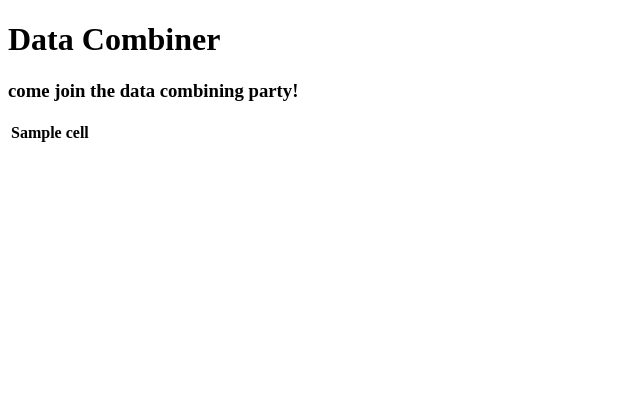
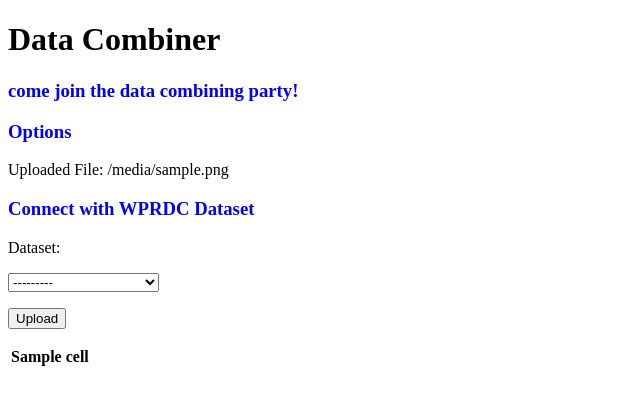
Before and after one commit to WPRDC/data-combiner, a Django app: template combiner/templates/combiner/options.html in a window 1280 px wide. Shown: the top 405 px of the page, without its empty margins (0-640 px from the left). Run offline with Django 3.2, Linux system fonts and the light colour scheme; tables that the repository leaves empty hold one stand-in row (values such as "Sample post"); the template is opened without the code that fills it: values that come from a table or form of the project are taken from there, most other values are stand-ins (such as "Sample title", 1, 10 or a date in 2020); lists and menus that the app fills with data are empty; some libraries are stand-ins or nearby versions.

Commit message:
began adding CKAN data connection functionality

```diff
--- a/combiner/forms.py
+++ b/combiner/forms.py
@@ -1,6 +1,6 @@
 from django import forms
 
-from .models import InputDocument
+from .models import InputDocument, CKANResource
 
 class DocumentForm(forms.Form):
     csv_file = forms.FileField(
@@ -11,3 +11,6 @@ class MetadataForm(forms.Form):
     geo_field = forms.CharField(
         max_length=200,
     label="Field with geo data (e.g. Lat/Lon): ")
+
+class CKANDatasetForm(forms.Form):
+    dataset = forms.ModelChoiceField(queryset=CKANResource.objects.all().order_by('name'))
--- a/combiner/models.py
+++ b/combiner/models.py
@@ -4,16 +4,15 @@ from django.utils import timezone
 from data_combiner.settings import CKAN_ROOT
 import uuid
 
+POINT = 'PNT'
+POLYGON = 'PLY'
+GEO_CHOICES = ((POINT, 'Point'), (POLYGON, 'Polygon'))
 
 def get_expiration():
     return timezone.now() + timezone.timedelta(minutes=20)
 
 
 class InputDocument(models.Model):
-    POINT = 'PNT'
-    POLYGON = 'PLY'
-    GEO_CHOICES = ((POINT, 'Point'),(POLYGON, 'Polygon'))
-
     id = models.UUIDField(primary_key=True, default=uuid.uuid4, editable=False)
     file = models.FileField(upload_to='uploads/%Y/%m/%d')
     headings = models.CharField(max_length=512)
@@ -42,13 +41,24 @@ class CKANInstance(models.Model):
 
 
 class CKANResource(models.Model):
+    name = models.CharField(max_length=200)
     ckan_instance = models.ForeignKey(CKANInstance, on_delete=models.CASCADE)
-    name = models.CharField(max_length=200)
     resource_id = models.UUIDField('resource id', default=None)
     added_date = models.DateTimeField('date added')
+    geo_type = models.CharField(max_length=4, choices=GEO_CHOICES, default=POINT)
 
     def __str__(self):
         return self.name
 
     class Meta():
         verbose_name = 'CKAN Resource'
+
+class CKANField(models.Model):
+    name = models.CharField(max_length=200)
+    ckan_resource = models.ForeignKey(CKANResource, on_delete=models.CASCADE)
+
+    radius = models.FloatField(default=0)
+
+
+    def __str__(self):
+        return self.name
--- /dev/null
+++ b/combiner/static/combiner/style.css
@@ -0,0 +1,4 @@
+h3{
+    font-weight: 800;
+    color: blue;
+}
--- a/combiner/templates/combiner/base.html
+++ b/combiner/templates/combiner/base.html
@@ -3,6 +3,8 @@
 <head>
     <meta charset="UTF-8">
     <title>Data Combiner</title>
+    {% load staticfiles %}
+    <link rel="stylesheet" href="{%  static 'combiner/style.css' %}">
 </head>
 <body>
 
@@ -29,6 +31,6 @@
     {% endblock %}
 </div>
 
-
+<script src="https://code.jquery.com/jquery-3.1.0.min.js" integrity="sha256-cCueBR6CsyA4/9szpPfrX3s49M9vUU5BgtiJj06wt/s=" crossorigin="anonymous"></script>
 </body>
 </html>
--- a/combiner/templates/combiner/index.html
+++ b/combiner/templates/combiner/index.html
@@ -13,7 +13,7 @@
             {{ form.csv_file }}
         </p>
 
-        <p><input type="submit" value="Upload"/></p>
+        <p><input type="submit" value="Submit"/></p>
     </form>
 
 {% endblock %}
--- a/combiner/templates/combiner/options.html
+++ b/combiner/templates/combiner/options.html
@@ -1,6 +1,34 @@
 {% extends 'combiner/base.html' %}
 
 {% block content %}
+    <div class="sub-title">
+        <h3>Options</h3>
+    </div>
+    <div>
+        {% if file_name %}
+            <p><span>Uploaded File: </span>{{ file_name }}</p>
+        {% endif %}
+    </div>
+    <div>
+        <h3>Connect with WPRDC Dataset</h3>
+        <form action="{% url "combiner:options" %}" method="post" enctype="multipart/form-data">
+            {% csrf_token %}
+            <p>{{ form.non_field_errors }}</p>
+
+            <p>{{ form.dataset.label_tag }} {{ form.dataset.help_text }}</p>
+
+            <p>
+                {{ form.dataset.errors }}
+                {{ form.dataset }}
+            </p>
+
+            <p><input type="submit" value="Upload"/></p>
+        </form>
+    </div>
+
+{% endblock %}
+
+{% block table %}
     <table>
         {% for row in table_data %}
             <tr>
--- a/data_combiner/settings.py
+++ b/data_combiner/settings.py
@@ -114,9 +114,11 @@ USE_TZ = True
 # https://docs.djangoproject.com/en/1.9/howto/static-files/
 
 STATIC_URL = '/static/'
+STATICFILE_DIRS = [
+    os.path.join(BASE_DIR, "static")
+]
 
 MEDIA_ROOT = os.path.join(BASE_DIR, 'media')
 MEDIA_URL = '/media/'
 
-
 CKAN_ROOT = 'https://data.wprdc.org'
```
Also changed, not shown: combiner/views.py (+14 -2 lines), 1 other file. Lines whose indentation alone changed are shown as unchanged.
